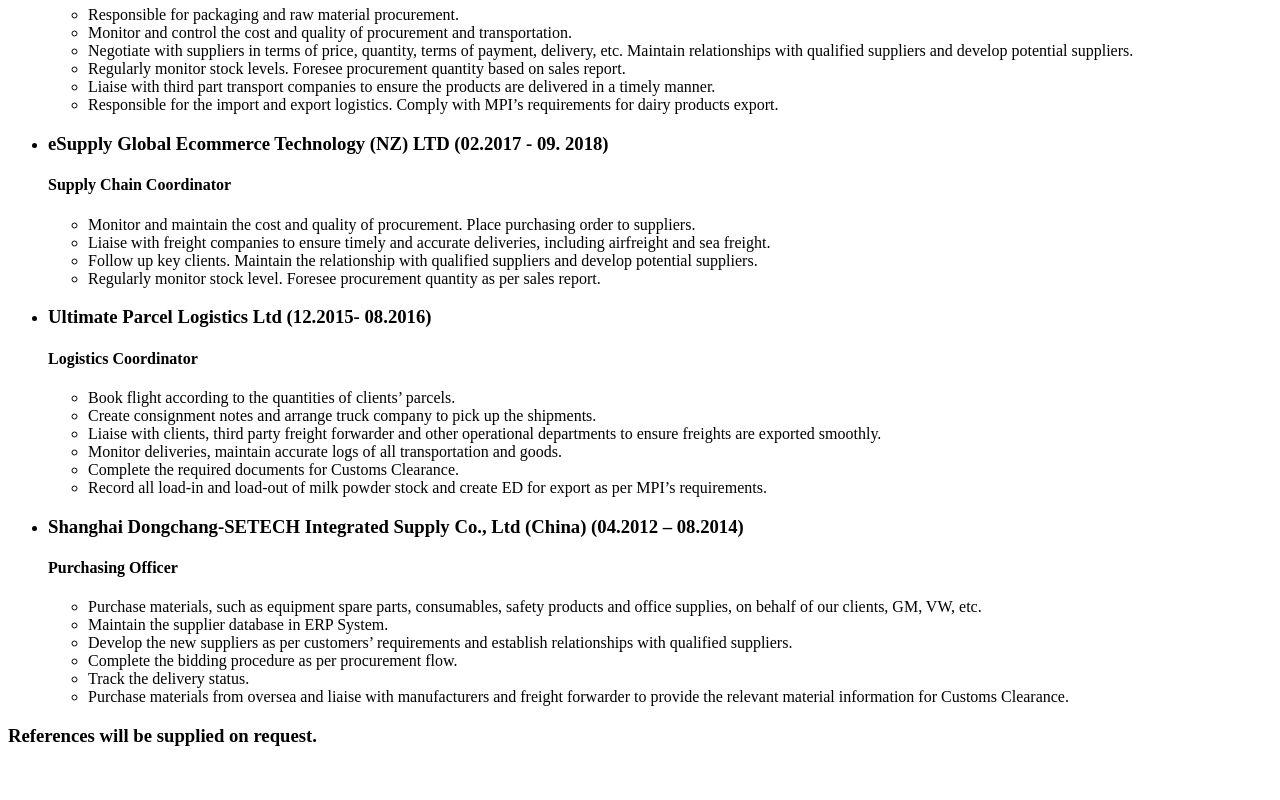
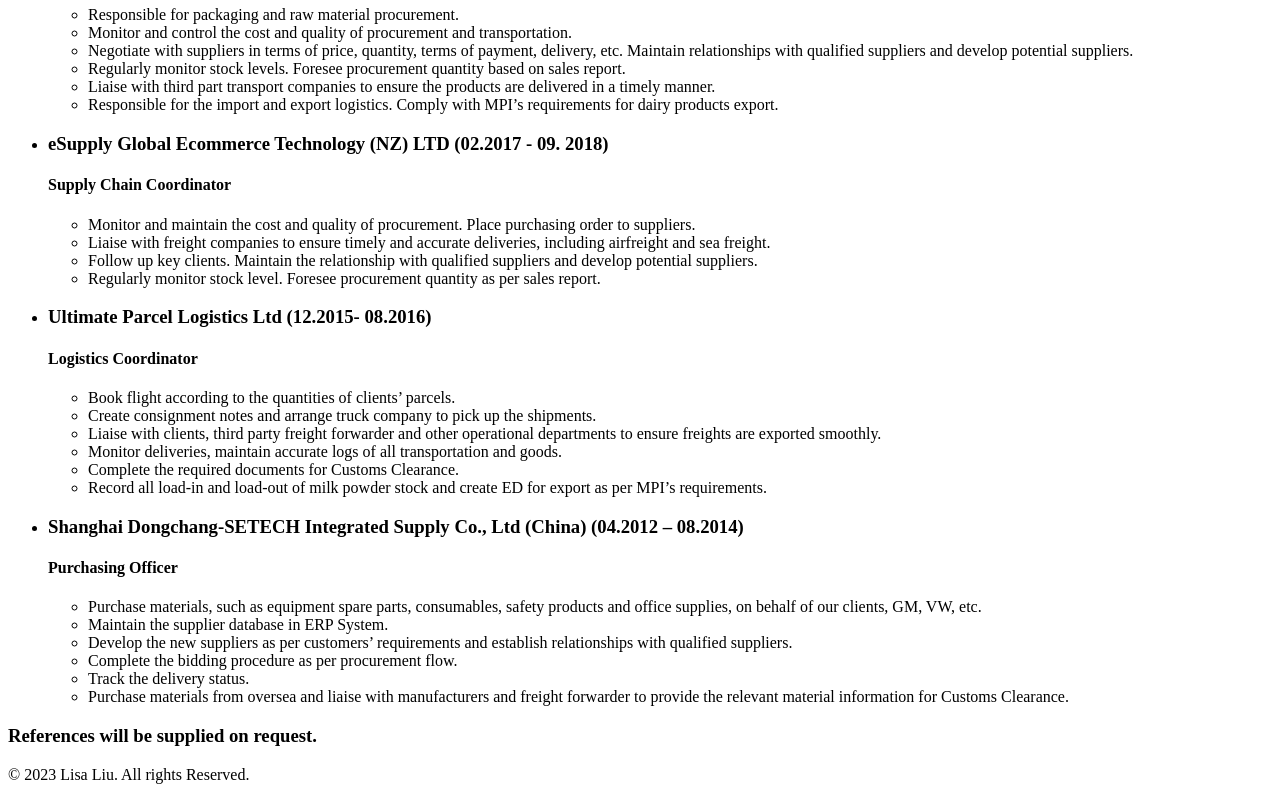
Before and after one commit to Liuluying01/html-portfolio, a plain HTML site: page index.html in a window 1280 px wide. Shown: the part 1125-1925 px from the top of the page. Before the commit the page ends 1891 px from the top, so only its background shows below. Drawn offline with Linux system fonts and the light colour scheme.

Commit message:
Update index.html

```diff
--- a/index.html
+++ b/index.html
@@ -113,5 +113,9 @@
 
 <h3>References will be supplied on request.</h3>
 
+ <footer>
+    <p>© 2023 Lisa Liu. All rights Reserved.</p>
+  </footer>
+
 </body>
 </html>
```
